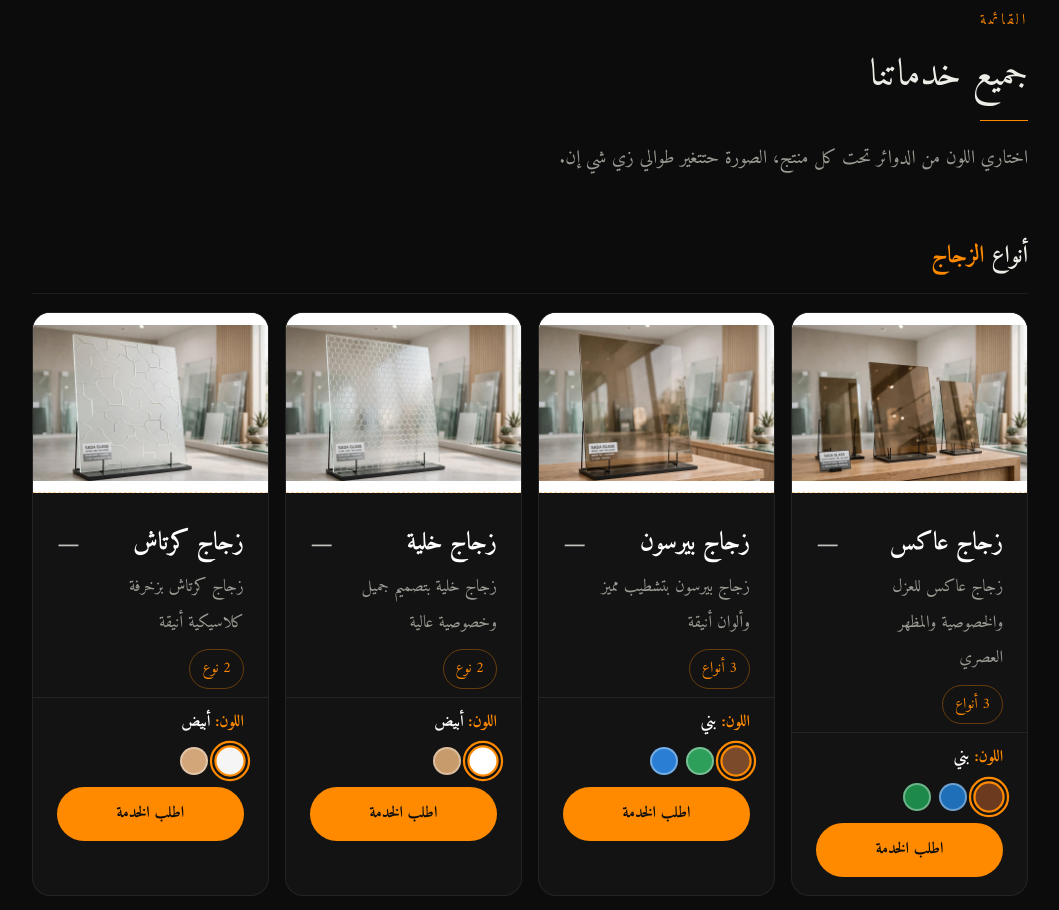
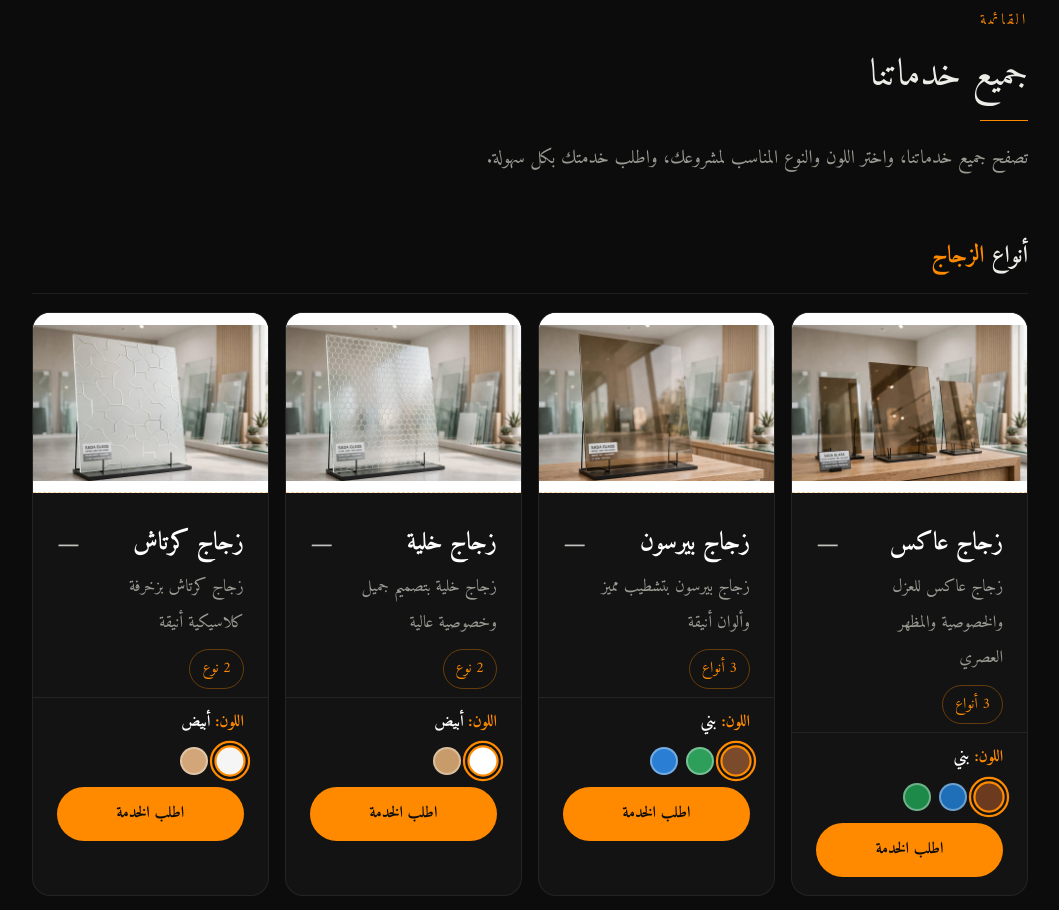
Before and after one commit to almeimar1/Almiemar, a plain HTML site: page index.html in a window 1280 px wide. Shown: the part 2580-3490 px from the top of the page, without its empty margins (110-1169 px from the left). Drawn offline with Linux system fonts and the light colour scheme.

Commit message:
Update index.html

```diff
--- a/index.html
+++ b/index.html
@@ -212,7 +212,7 @@ footer{background:#080808;text-align:center;padding:30px;color:#777;border-top:1
 <span class="kicker">القائمة</span>
 <h2>جميع خدماتنا</h2>
 <div class="divider"></div>
-<p class="sub">اختاري اللون من الدوائر تحت كل منتج، الصورة حتتغير طوالي زي شي إن.</p>
+<p class="sub">تصفح جميع خدماتنا، واختر اللون والنوع المناسب لمشروعك، واطلب خدمتك بكل سهولة.</p>
 <div class="cat-title">أنواع <span>الزجاج</span></div>
 <div class="grid">
 <div class="card" data-idx="0"><span class="sold-badge">غير متوفر</span>
```
